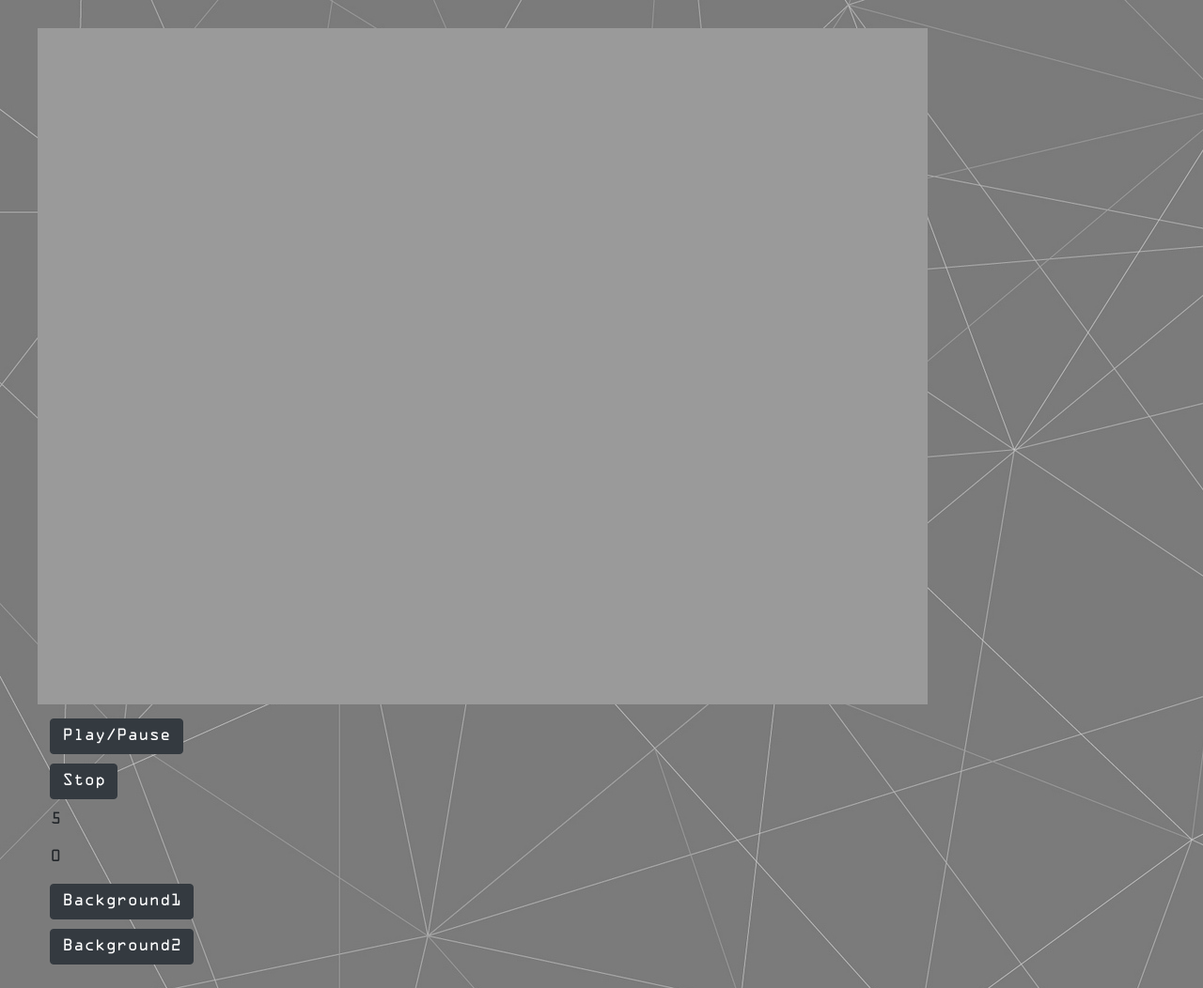
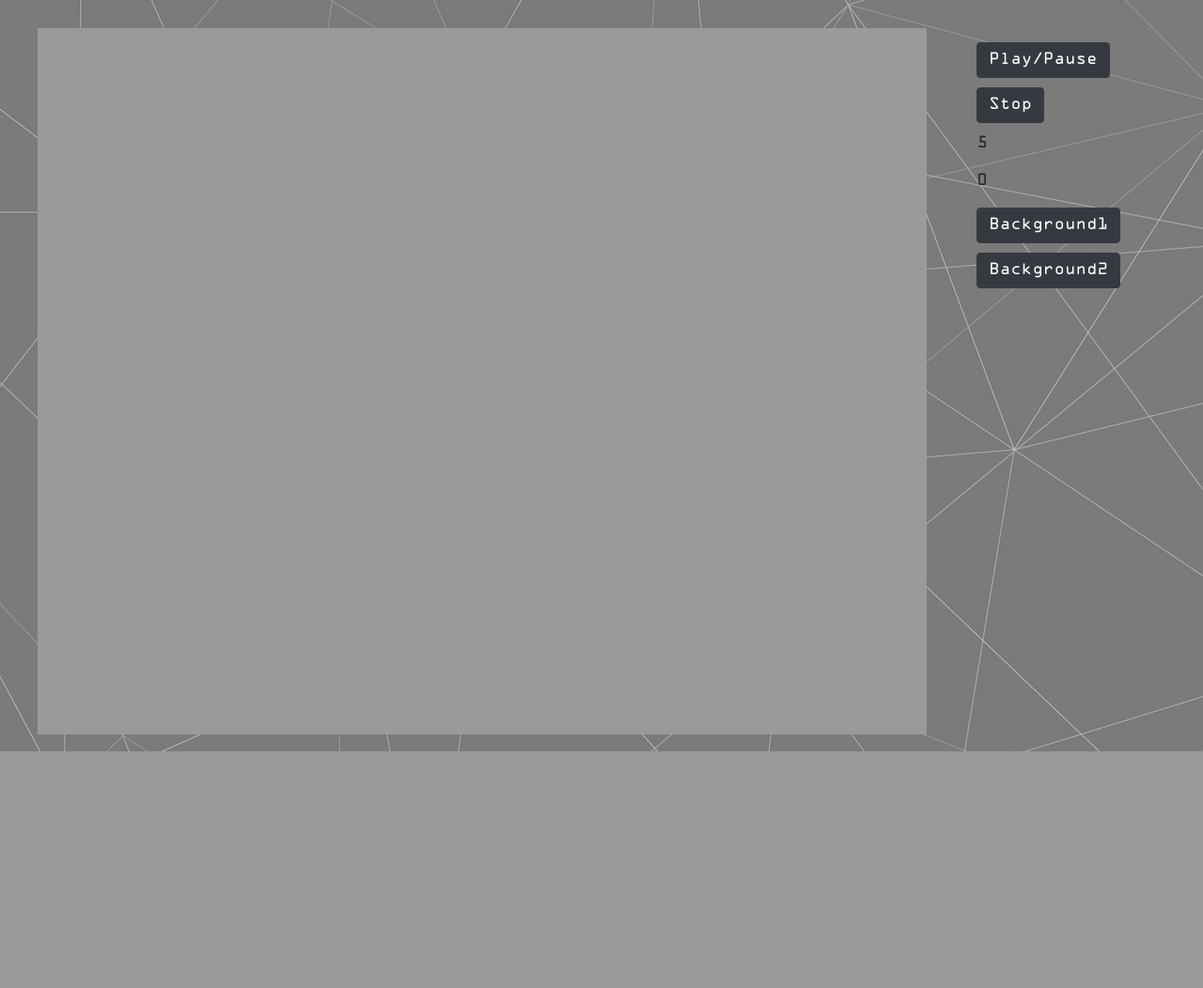
Before and after one commit to Pavel1239/4dev, a PHP site: page /game.html in a window 1280 px wide. Shown: the whole page at 94% size. After the commit the page ends 800 px from the top, so only its background shows below. Run offline with PHP 8.4, Linux system fonts and the light colour scheme.

Commit message:
small fix

```diff
--- a/css/main.css
+++ b/css/main.css
@@ -7,54 +7,50 @@ body {
     font-family: 'OCRAStd', serif;
     background-color: #e7ebea;
     background-image: url(../img/setka.jpg);
-  background-repeat: repeat;
 }
 
 .wrapper {
     width: 100%;
     margin-top: 30px;
+    display: flex;
 }
-
-.main {
+.main{
     width: 74%;
-  height: 90vh;
+    height: 94VH;
     background: #9a9a9a;
     float: left;
     margin-left: 40px;
 }
-
-.setgame {
+.setgame{
     height: 100%;
     min-height: 200px;
     width: 20%;
     float: left;
     margin-left: 3%;
 }
-
-.menu button {
+.menu button{
     width: 300px;
     height: 77px;
     margin: 15px;
     margin-left: 0px;
 }
 
-.menu img {
+.menu img{
     width: 300px;
     margin-top: 10%;
     margin-bottom: 20%;
 }
 
-.menu {
+.menu{
     width: 100%;
     max-width: 300px;
     margin: 0 auto;
 }
 
-.setgame {
+.setgame{
     padding: 15px;
 }
-
-.setgame .btn {
+.setgame .btn{
     margin-bottom: 10px;
 }
 
@@ -69,15 +65,24 @@ body {
  text-align: center;
  padding: 15px;
 }
-
 .green{
  background-color: green;
 }
-
 .red{
  background-color: red;
 }
-
 .blue{
  background-color: blue;
 }
+
+.radio_but{
+    display: flex;
+}
+
+p{
+  padding-right: 5%;
+}
+
+a{
+  color: white;
+}
```
Lines whose indentation alone changed are shown as unchanged.
